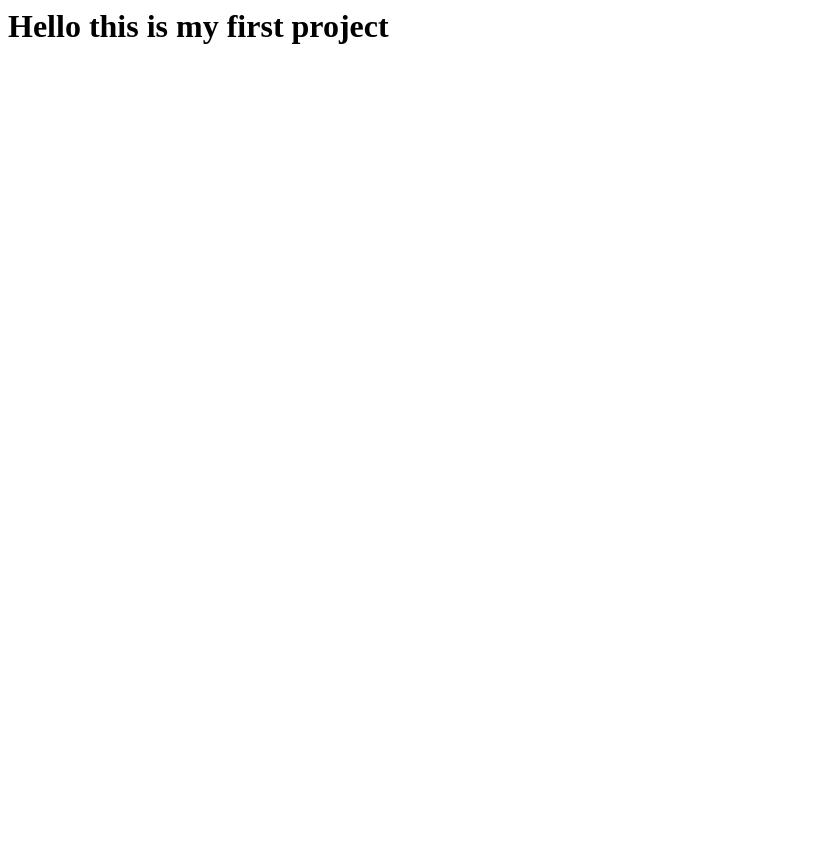
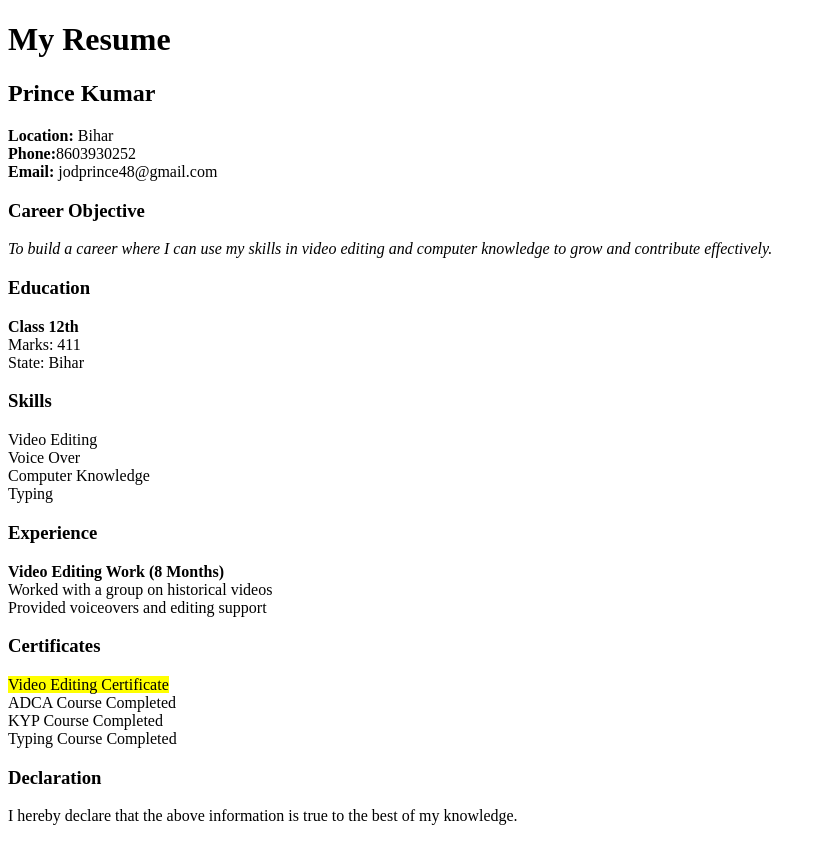
Before and after one commit to prince48-ux/my-project, a plain HTML site: page index.html in a window 1280 px wide. Shown: the whole page, without its empty margins (0-826 px from the left). Before the commit the page ends 800 px from the top, so only its background shows below. Drawn offline with Linux system fonts and the light colour scheme.

Commit message:
added new files

```diff
--- a/index.html
+++ b/index.html
@@ -1 +1,45 @@
-<h1>Hello this is my first project</h1>
+<!DOCTYPE html>
+<html lang="en">
+<head>
+    <meta charset="UTF-8">
+    <title>Resume</title>
+</head>
+<body>
+
+<h1>My Resume</h1>
+
+<h2>Prince Kumar </h2>
+<p><strong>Location:</strong> Bihar <br>
+<strong>Phone:</strong>8603930252<br>
+<strong>Email:</strong> jodprince48@gmail.com</p>
+
+<h3>Career Objective</h3>
+<p><em>To build a career where I can use my skills in video editing and computer knowledge to grow and contribute effectively.</em></p>
+
+<h3>Education</h3>
+<p><strong>Class 12th</strong> <br>
+Marks: 411 <br>
+State: Bihar</p>
+
+<h3>Skills</h3>
+<p>Video Editing <br>
+Voice Over <br>
+Computer Knowledge <br>
+Typing</p>
+
+<h3>Experience</h3>
+<p><strong>Video Editing Work (8 Months)</strong> <br>
+Worked with a group on historical videos <br>
+Provided voiceovers and editing support</p>
+
+<h3>Certificates</h3>
+<p><mark>Video Editing Certificate</mark> <br>
+ADCA Course Completed <br>
+KYP Course Completed <br>
+Typing Course Completed</p>
+
+<h3>Declaration</h3>
+<p>I hereby declare that the above information is true to the best of my knowledge.</p>
+
+</body>
+</html>
```
